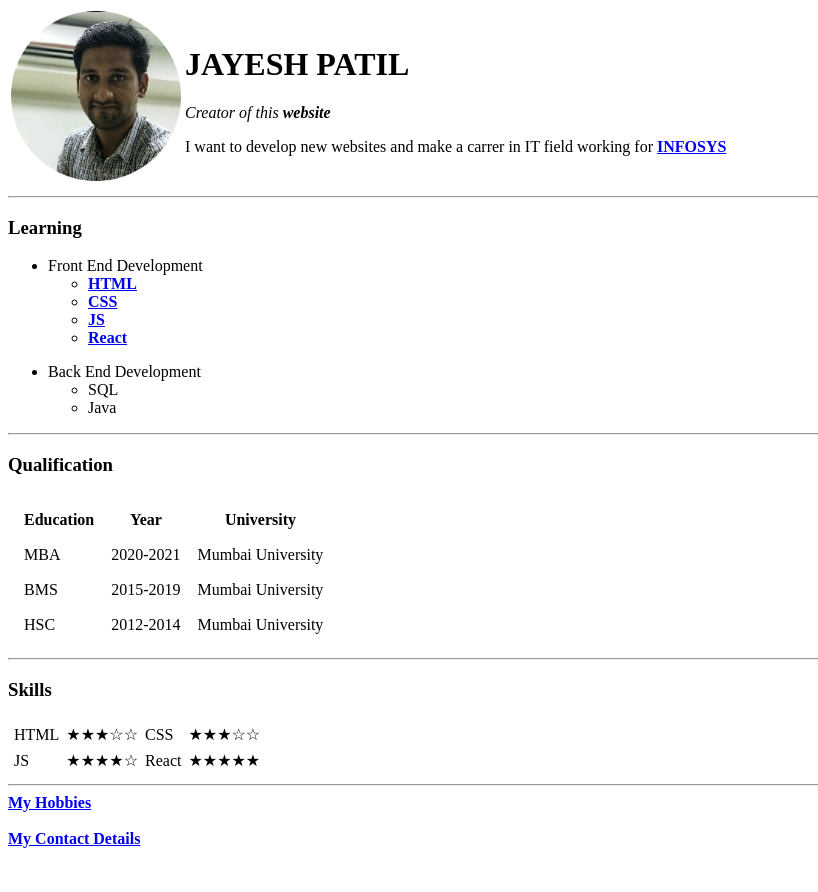
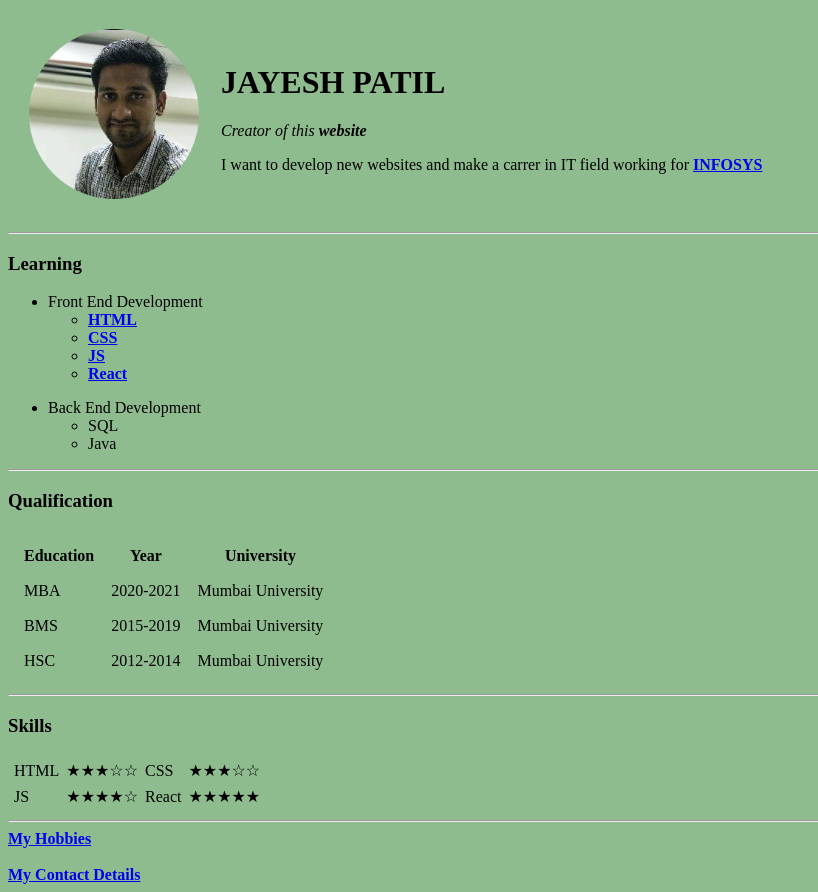
Before and after one commit to JAYESH-R-PATIL/CV, a plain HTML site: page index.html in a window 1280 px wide. Shown: the whole page, without its empty margins (0-818 px from the left). Before the commit the page ends 856 px from the top, so only its background shows below. Drawn offline with Linux system fonts and the light colour scheme.

Commit message:
Update index.html

```diff
--- a/index.html
+++ b/index.html
@@ -6,8 +6,8 @@
     <title>Jayesh Personal Web</title>
 </head>
 
-<body>
-    <table>
+<body style="background-color:darkseagreen">
+    <table cellspacing="20">
         <tr>
             <td> <img src="Image/Jayesh.img..png" alt="Jayesh Profile Photo" width="170"></td>
             <td>
```
